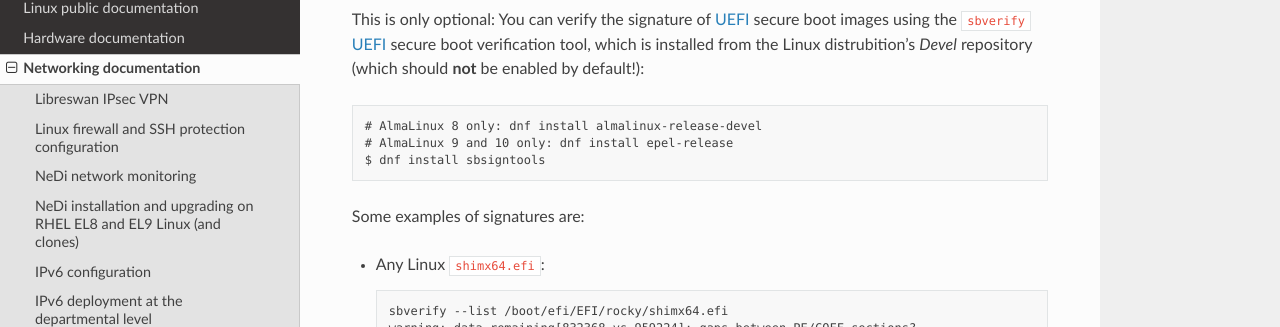
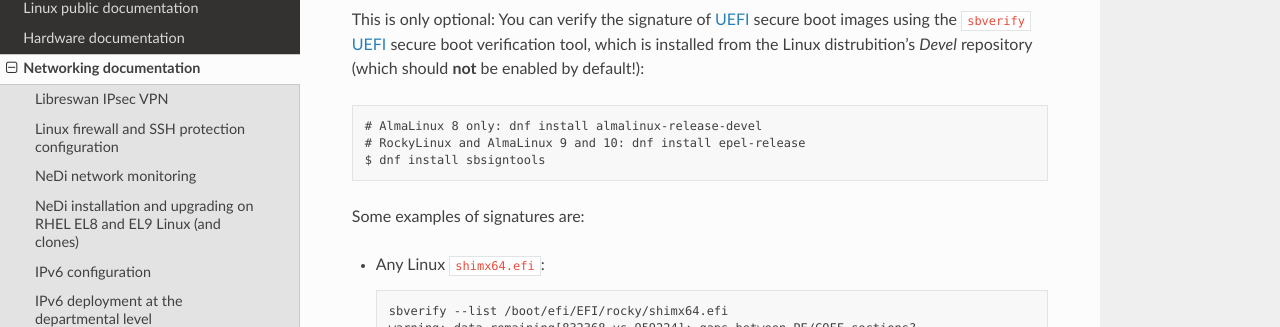
Before and after one commit to OleHolmNielsen/ITwiki, a Sphinx documentation site: the page built from docs/PXE_and_UEFI.rst, in a window 1280 px wide and 900 px high, scrolled down 3820 px. Shown: the part 141-468 px from the top of the window. Built offline with Sphinx 7.4.7 and the Read the Docs theme 3.1.0, drawn with Linux system fonts in a browser that asks for light colours.

Commit message:
Minor edit

```diff
--- a/docs/PXE_and_UEFI.rst
+++ b/docs/PXE_and_UEFI.rst
@@ -182,7 +182,7 @@
 which is installed from the Linux distrubition's *Devel* repository (which should **not** be enabled by default!)::
 
   # AlmaLinux 8 only: dnf install almalinux-release-devel
-  # AlmaLinux 9 and 10 only: dnf install epel-release
+  # RockyLinux and AlmaLinux 9 and 10: dnf install epel-release
   $ dnf install sbsigntools
 
 Some examples of signatures are:
```
